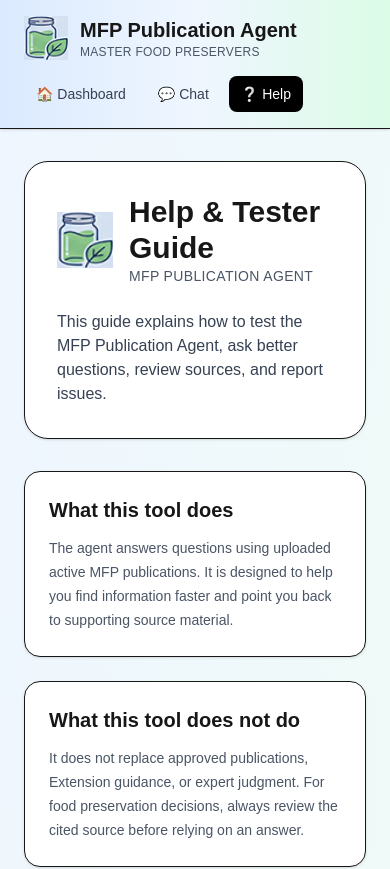
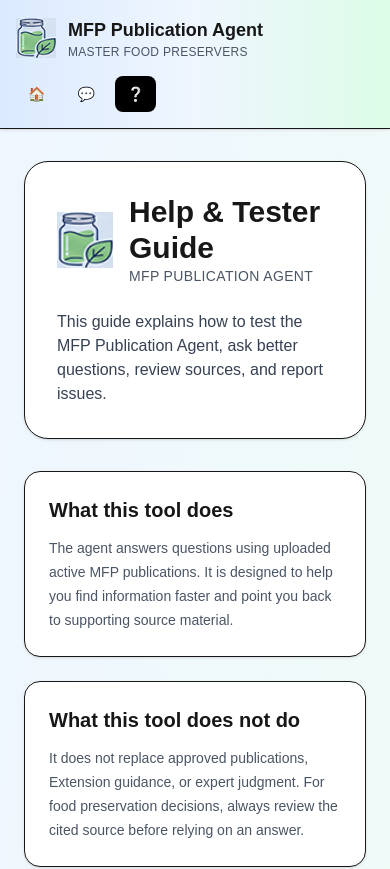
Before and after one commit to jltitus/pdf-agent-app, a Next.js app: page /help in a window 390 px wide. Shown: the top 869 px of the page. Built offline with nearby package versions, Linux system fonts and the light colour scheme; no server answers.

Commit message:
Add iphone moble

```diff
--- a/app/components/HeaderBar.tsx
+++ b/app/components/HeaderBar.tsx
@@ -1,21 +1,52 @@
 'use client'
 
+import { useEffect, useState } from 'react'
 import Link from 'next/link'
 import { usePathname, useRouter } from 'next/navigation'
+import { createClient } from '../../lib/supabase/client'
 
-export default function HeaderBar({
-  user,
-  isAdmin,
-}: {
-  user?: any
-  isAdmin?: boolean
-}) {
+type UserInfo = {
+  email?: string | null
+  name?: string | null
+}
+
+export default function HeaderBar() {
   const pathname = usePathname()
   const router = useRouter()
+  const supabase = createClient()
+
+  const [userInfo, setUserInfo] = useState<UserInfo | null>(null)
+  const [isAdmin, setIsAdmin] = useState(false)
+
+  useEffect(() => {
+    async function loadUser() {
+      const { data } = await supabase.auth.getSession()
+      const user = data.session?.user
+
+      if (!user) {
+        setUserInfo(null)
+        setIsAdmin(false)
+        return
+      }
+
+      const { data: profile } = await supabase
+        .from('profiles')
+        .select('full_name, role, is_active')
+        .eq('id', user.id)
+        .single()
+
+      setUserInfo({
+        email: user.email,
+        name: profile?.full_name || user.email,
+      })
+
+      setIsAdmin(profile?.role === 'admin' && profile?.is_active === true)
+    }
+
+    loadUser()
+  }, [supabase])
 
   async function handleSignOut() {
-    const { createClient } = await import('../../lib/supabase/client')
-    const supabase = createClient()
     await supabase.auth.signOut()
     router.push('/login')
   }
@@ -30,48 +61,50 @@ export default function HeaderBar({
 
   return (
     <header className="sticky top-0 z-50 border-b bg-gradient-to-r from-blue-100 via-blue-50 to-green-100 shadow-sm">
-      <div className="mx-auto max-w-6xl px-6 py-4">
-        <div className="flex flex-col gap-4 md:flex-row md:items-center md:justify-between">
+      <div className="mx-auto max-w-6xl px-4 py-4 sm:px-6">
+        <div className="flex flex-col gap-4">
           <Link href="/dashboard" className="flex items-center gap-3">
             <img
               src="/jar-logosm.png"
               alt="MFP Publication Agent logo"
-              className="h-11 w-11 object-contain"
+              className="h-10 w-10 object-contain"
             />
 
             <div>
-              <h1 className="text-xl font-bold">MFP Publication Agent</h1>
+              <h1 className="text-lg font-bold sm:text-xl">
+                MFP Publication Agent
+              </h1>
               <p className="text-xs tracking-wide text-gray-600">
                 MASTER FOOD PRESERVERS
               </p>
             </div>
           </Link>
 
-          <div className="flex flex-col gap-3 md:items-end">
+          <div className="flex w-full flex-wrap items-center justify-between gap-2">
             <nav className="flex flex-wrap items-center gap-2">
               <Link href="/dashboard" className={navClass('/dashboard')}>
-                🏠 Dashboard
+                🏠 <span className="hidden sm:inline">Home</span>
               </Link>
 
               <Link href="/chat" className={navClass('/chat')}>
-                💬 Chat
+                💬 <span className="hidden sm:inline">Chat</span>
               </Link>
 
               <Link href="/help" className={navClass('/help')}>
-                ❔ Help
+                ❔ <span className="hidden sm:inline">Help</span>
               </Link>
 
               {isAdmin && (
                 <Link href="/admin" className={navClass('/admin')}>
-                  ⚙️ Admin
+                  ⚙️ <span className="hidden sm:inline">Admin</span>
                 </Link>
               )}
             </nav>
 
-            {user && (
-              <div className="flex items-center gap-3 text-sm">
-                <span className="text-gray-700">
-                  {user.email}
+            {userInfo && (
+              <div className="flex items-center gap-2 text-xs sm:text-sm">
+                <span className="max-w-[140px] truncate text-gray-700 sm:max-w-[220px]">
+                  {userInfo.name}
                 </span>
 
                 {isAdmin && (
```
